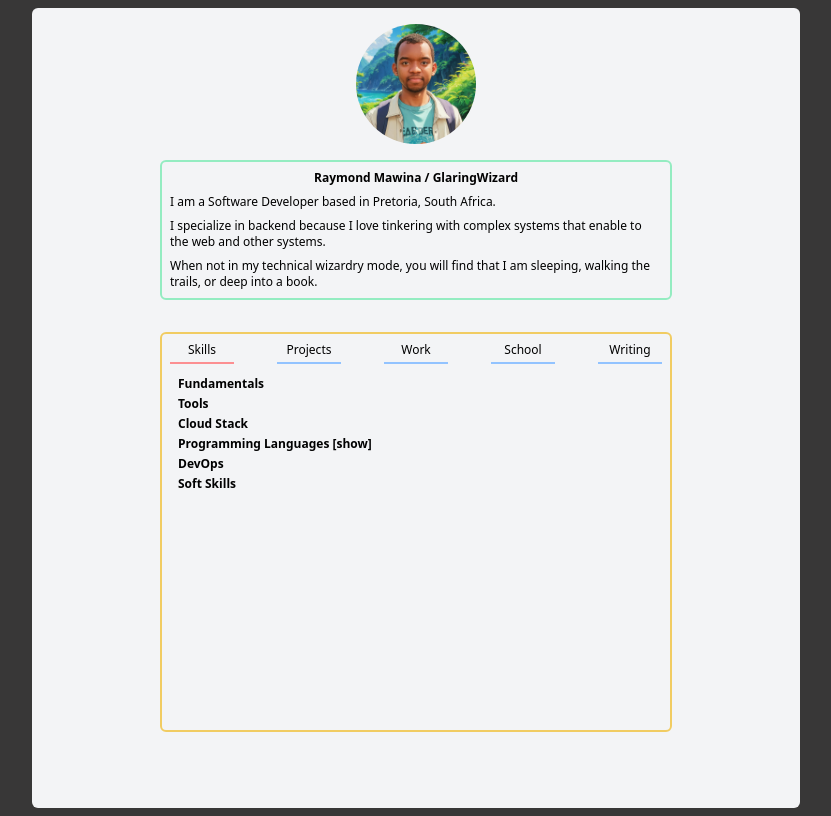
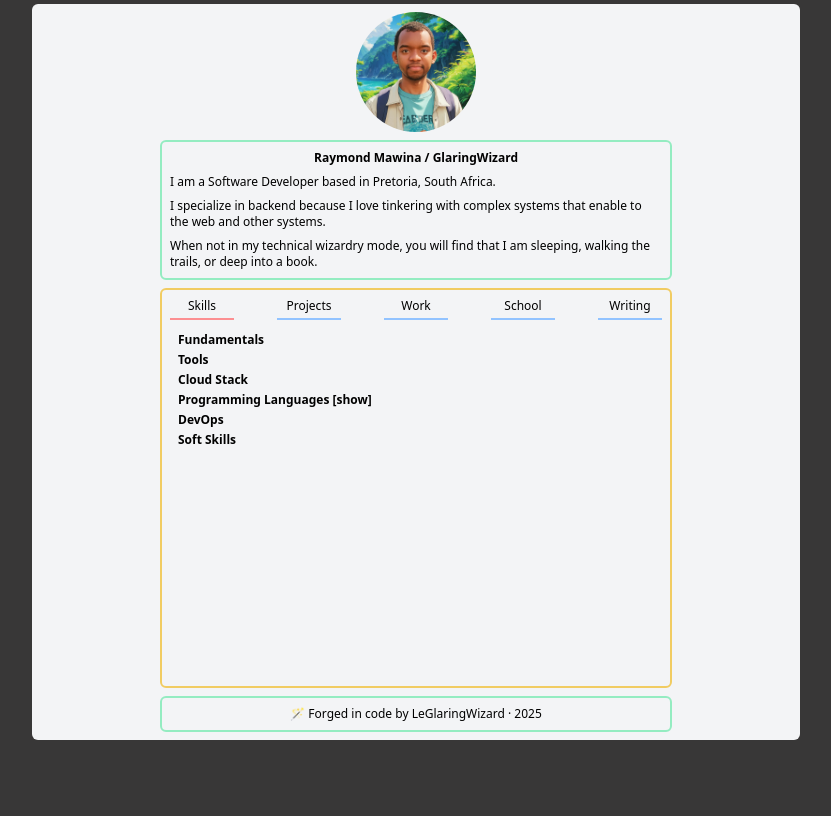
Before and after one commit to mfanaKoPitori/portfolio, a Next.js app: page / in a window 1280 px wide. Shown: the whole page, without its empty margins (224-1055 px from the left). Built offline with nearby package versions, Linux system fonts and the light colour scheme.

Commit message:
fix: minor spacing changes implemented

```diff
--- a/pages/index.tsx
+++ b/pages/index.tsx
@@ -21,8 +21,8 @@ export default function Home() {
   };
 
   return (
-    <section className="flex flex-col space-y-2 py-4 bg-gray-100 lg:space-y-8 text-xs w-11/12 sm:w-3/4 md:w-3/5 2xl:w-3/6 mt-2 mb-2 justify-self-center rounded-md min-h-dvh">
-      <header className="justify-center justify-items-center space-y-4">
+    <section className="flex flex-col space-y-2 py-2 my-1 bg-gray-100 text-xs w-11/12 sm:w-3/4 md:w-3/5 2xl:w-3/6 justify-self-center rounded-md min-h-fit h-fit">
+      <header className="justify-center justify-items-center space-y-2">
         <Image
           src="/headshot.jpg"
           width={120}
@@ -186,6 +186,11 @@ export default function Home() {
           </section>
         </section>
       </main>
+      <footer>
+        <section className="flex flex-col justify-self-center text-center space-y-2 w-10/11 lg:w-2/3 p-2 border-2 border-green-400/40 rounded-md">
+          <p>🪄 Forged in code by LeGlaringWizard · 2025</p>
+        </section>
+      </footer>
     </section>
   );
 }
```
